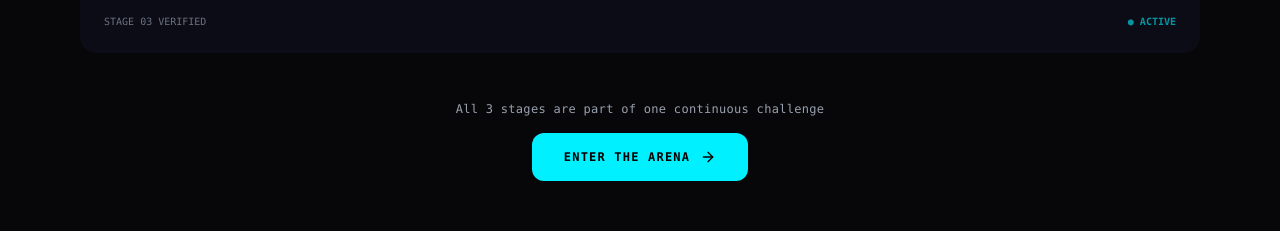
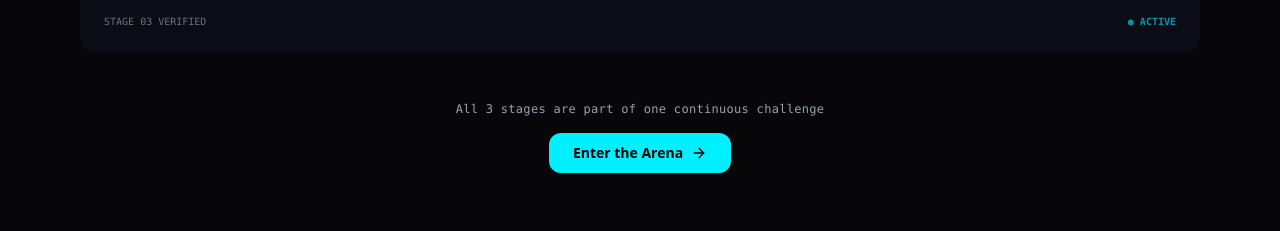
Before and after one commit to The-Glitch-Room/Glitch_Room, a React (Vite) app: page / in a window 1280 px wide. Shown: the part 1820-2051 px from the top of the page. Built offline with nearby package versions, Linux system fonts and the light colour scheme; no server answers; the database is empty.

Commit message:
style: standardize button typography and remove harsh glow across homepage CTAs

```diff
--- a/src/components/Category.jsx
+++ b/src/components/Category.jsx
@@ -201,11 +201,11 @@ const Category = () => {
           <motion.button
             type="button"
             whileHover={{ scale: 1.03 }}
-            whileTap={{ scale: 0.98 }}
+            whileTap={{ scale: 0.97 }}
             onClick={() => navigate("/game-arena")}
-            className="group inline-flex items-center gap-2.5 px-8 py-4 rounded-xl font-mono font-black text-xs md:text-sm tracking-widest uppercase text-black bg-[#00F0FF] hover:bg-[#38f8ff] transition-all duration-200 shadow-[0_0_25px_rgba(0,240,255,0.35)] hover:shadow-[0_0_40px_rgba(0,240,255,0.55)] cursor-pointer"
+            className="group inline-flex items-center gap-2 px-6 py-2.5 rounded-xl font-bold text-sm text-black bg-[#00F0FF] hover:bg-[#38f8ff] transition-all duration-300 cursor-pointer"
           >
-            <span>ENTER THE ARENA</span>
+            <span>Enter the Arena</span>
             <ArrowRight
               size={16}
               className="transition-transform duration-200 group-hover:translate-x-1"
--- a/src/components/EarnRewardsTeaser.jsx
+++ b/src/components/EarnRewardsTeaser.jsx
@@ -124,10 +124,10 @@ const EarnRewardsTeaser = () => {
         {/* Solid CTA Button */}
         <div className="text-center">
           <motion.button
-            whileHover={{ scale: 1.04 }}
-            whileTap={{ scale: 0.96 }}
+            whileHover={{ scale: 1.03 }}
+            whileTap={{ scale: 0.97 }}
             onClick={() => navigate("/earn-rules")}
-            className="px-7 py-3.5 rounded-2xl font-black text-xs uppercase tracking-wider text-white bg-[#FF00C8] hover:bg-[#e000b0] cursor-pointer shadow-sm inline-flex items-center gap-2 transition-all"
+            className="px-6 py-2.5 rounded-xl font-bold text-sm text-white bg-[#FF00C8] hover:bg-[#e000b0] cursor-pointer inline-flex items-center gap-2 transition-all duration-300"
           >
             <Trophy size={16} /> Explore All Earn Rules &amp; Referral Hub <ArrowRight size={14} />
           </motion.button>
--- a/src/components/GlitchSandboxTeaser.jsx
+++ b/src/components/GlitchSandboxTeaser.jsx
@@ -134,7 +134,7 @@ const GlitchSandboxTeaser = () => {
                 whileHover={{ scale: 1.03 }}
                 whileTap={{ scale: 0.97 }}
                 onClick={handleFixGlitch}
-                className="w-full sm:w-auto px-6 py-3 rounded-xl bg-[#00F0FF] text-black font-black text-xs uppercase tracking-wider cursor-pointer shadow-sm flex items-center justify-center gap-2 transition-all"
+                className="w-full sm:w-auto px-6 py-2.5 rounded-xl bg-[#00F0FF] text-black font-bold text-sm cursor-pointer flex items-center justify-center gap-2 transition-all duration-300"
               >
                 <Code2 size={16} /> Fix Glitch Live →
               </motion.button>
@@ -156,7 +156,7 @@ const GlitchSandboxTeaser = () => {
               whileHover={{ scale: 1.03 }}
               whileTap={{ scale: 0.97 }}
               onClick={() => navigate("/explore")}
-              className="w-full sm:w-auto px-5 py-3 rounded-xl bg-[#FF00C8] text-white font-bold text-xs cursor-pointer shadow-sm flex items-center justify-center gap-2 transition-all"
+              className="w-full sm:w-auto px-6 py-2.5 rounded-xl bg-[#FF00C8] text-white font-bold text-sm cursor-pointer flex items-center justify-center gap-2 transition-all duration-300"
             >
               Explore All Glitches <ArrowRight size={14} />
             </motion.button>
```
